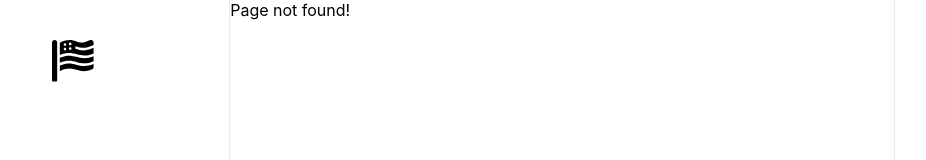
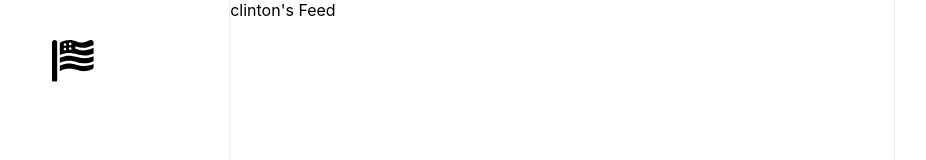
Before and after one commit to andrewbaldwin44/Presidential_Twitter, a React (Create React App) app: page /feed/clinton in a window 1280 px wide. Before the commit this address had no page. Shown: the top 160 px of the page, without its empty margins (78-1004 px from the left). Built offline with nearby package versions, Linux system fonts and the light colour scheme.

Commit message:
Add feed component

```diff
--- /dev/null
+++ b/src/components/Feed.jsx
@@ -0,0 +1,14 @@
+import React from 'react';
+import { useParams } from 'react-router-dom';
+
+function Feed() {
+  const { user } = useParams();
+
+  return (
+    <>
+      <span>{`${user}'s Feed`}</span>
+    </>
+  );
+}
+
+export default Feed;
--- a/src/components/Sidebar.jsx
+++ b/src/components/Sidebar.jsx
@@ -13,13 +13,13 @@ function Sidebar() {
         <USALogo />
       </li>
       <NavItem>
-        <StyledLink exact to="#" activeClassName="active">
+        <StyledLink exact to="/feed/trump" activeClassName="active">
           <img src={Trump} alt='Donald Trump' />
           Donald Trump
         </StyledLink>
       </NavItem>
       <NavItem>
-        <StyledLink exact to="#" activeClassName="active">
+        <StyledLink exact to="/feed/clinton" activeClassName="active">
           <img src={Clinton} alt='Hilarly Clinton' />
           Hilarly Clinton
         </StyledLink>
--- a/src/routes/Index.jsx
+++ b/src/routes/Index.jsx
@@ -2,6 +2,7 @@ import React from 'react';
 import { BrowserRouter as Router, Route, Switch } from 'react-router-dom';
 
 import Home from '../components/Home';
+import Feed from '../components/Feed';
 import FourOhFour from '../components/FourOhFour';
 
 function Routes({ children }) {
@@ -10,6 +11,7 @@ function Routes({ children }) {
       {children}
       <Switch>
         <Route path='/' exact component={Home} />
+        <Route path='/feed/:user' exact component={Feed}/>
         <Route path='/*' exact component={FourOhFour} />
       </Switch>
     </Router>
```
